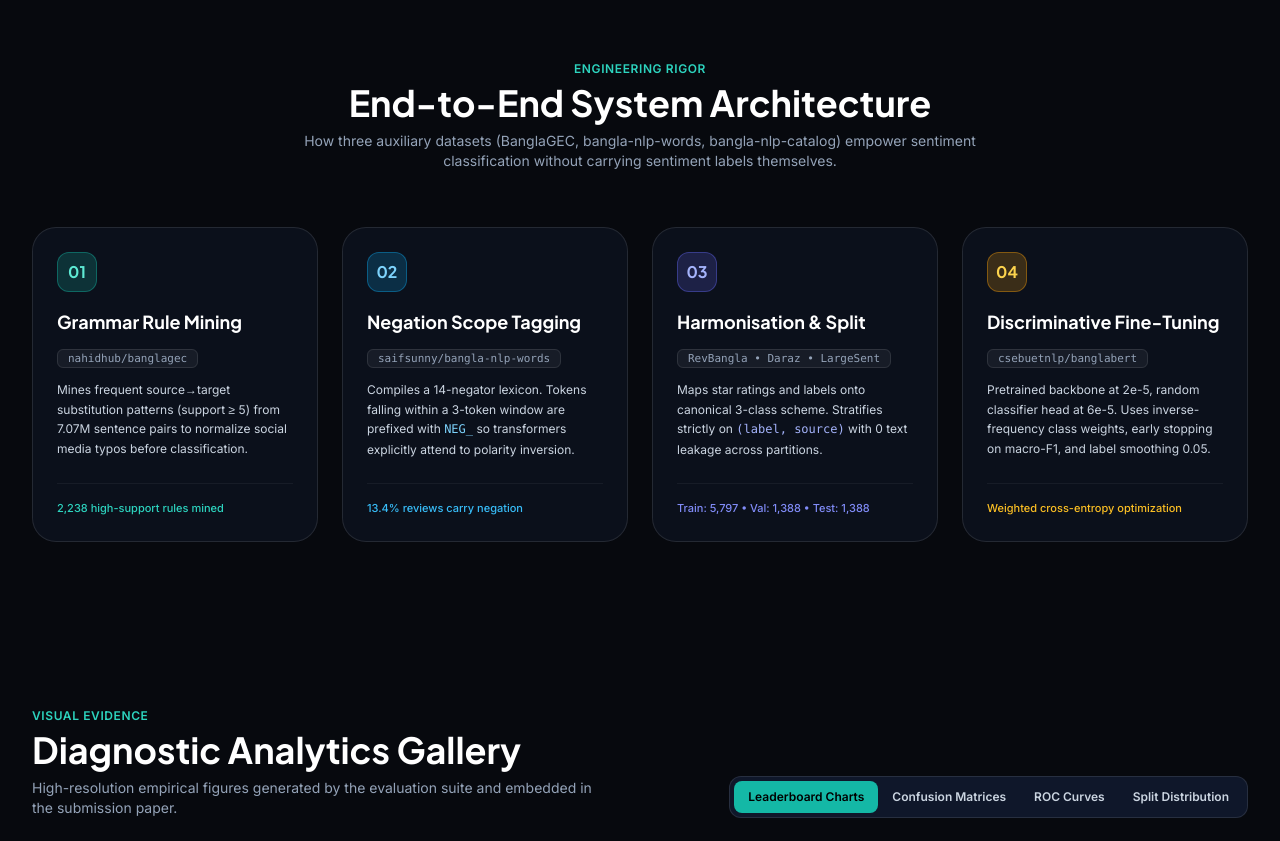
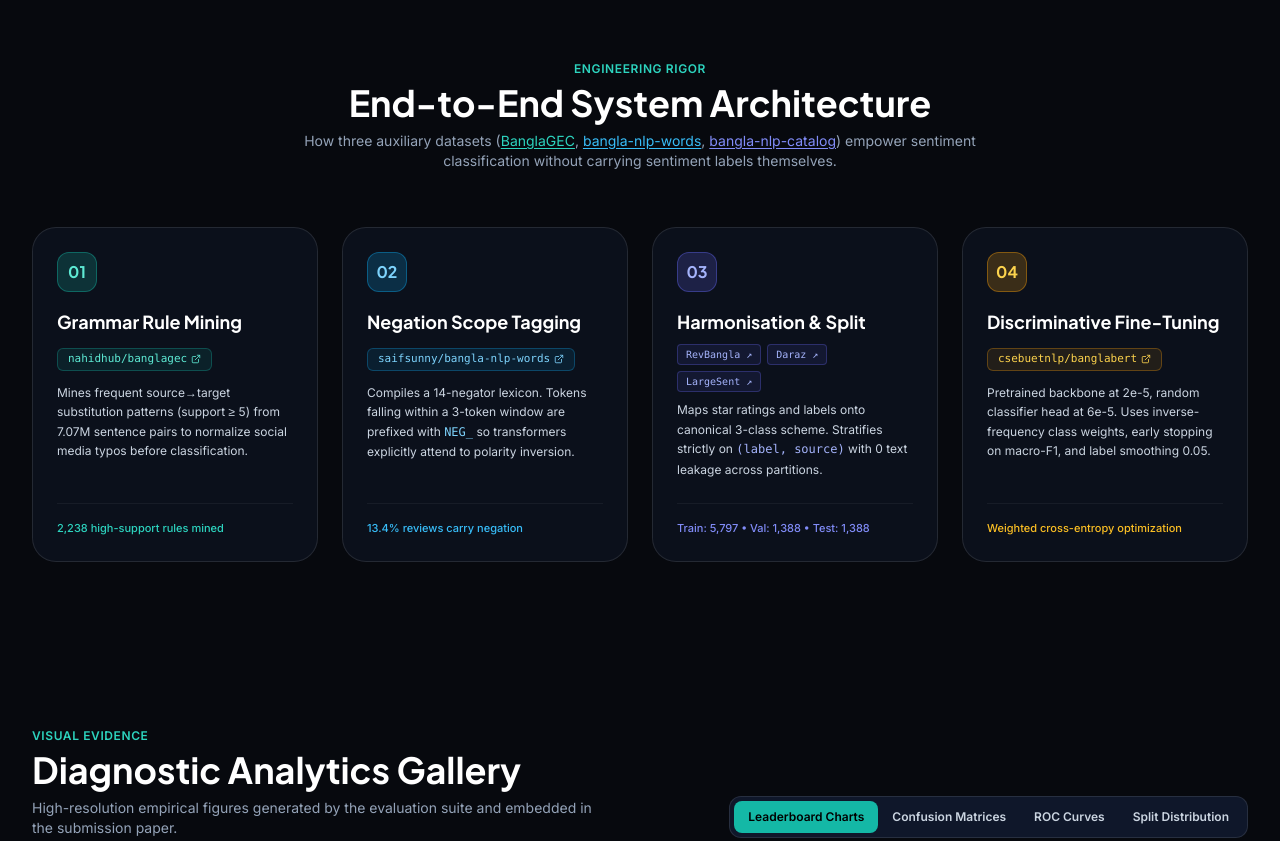
Before and after one commit to ShoumikBalaSomu/Developing-a-Bangla-Sentiment-Analysis-System-Using-Fine-Tuned-BERT-Models, a plain HTML site: page docs/index.html in a window 1280 px wide. Shown: the part 2720-3561 px from the top of the page. Drawn offline with nearby package versions, Linux system fonts and the light colour scheme.

Commit message:
docs: enrich architecture section with interactive dataset links and sync paper docx

```diff
--- a/docs/index.html
+++ b/docs/index.html
@@ -432,7 +432,7 @@
       <span class="text-xs font-semibold uppercase tracking-wider text-teal-400">Engineering Rigor</span>
       <h2 class="text-3xl sm:text-4xl font-bold font-display text-white mt-1">End-to-End System Architecture</h2>
       <p class="text-sm text-slate-400 mt-2 max-w-2xl mx-auto">
-        How three auxiliary datasets (BanglaGEC, bangla-nlp-words, bangla-nlp-catalog) empower sentiment classification without carrying sentiment labels themselves.
+        How three auxiliary datasets (<a href="https://www.kaggle.com/datasets/nahidhub/banglagec" target="_blank" rel="noopener noreferrer" class="text-teal-400 hover:text-teal-300 underline underline-offset-2">BanglaGEC</a>, <a href="https://www.kaggle.com/datasets/saifsunny/bangla-nlp-words" target="_blank" rel="noopener noreferrer" class="text-sky-400 hover:text-sky-300 underline underline-offset-2">bangla-nlp-words</a>, <a href="https://www.kaggle.com/datasets/kishormorol/bangla-nlp-catalog" target="_blank" rel="noopener noreferrer" class="text-indigo-400 hover:text-indigo-300 underline underline-offset-2">bangla-nlp-catalog</a>) empower sentiment classification without carrying sentiment labels themselves.
       </p>
     </div>
 
@@ -445,7 +445,10 @@
             01
           </div>
           <h3 class="font-display font-bold text-lg text-white mb-2">Grammar Rule Mining</h3>
-          <span class="text-[11px] px-2.5 py-0.5 rounded-md bg-white/5 text-slate-400 border border-white/10 font-mono">nahidhub/banglagec</span>
+          <a href="https://www.kaggle.com/datasets/nahidhub/banglagec" target="_blank" rel="noopener noreferrer" class="inline-flex items-center gap-1 text-[11px] px-2.5 py-0.5 rounded-md bg-teal-500/10 hover:bg-teal-500/20 text-teal-300 border border-teal-500/30 transition-all font-mono">
+            <span>nahidhub/banglagec</span>
+            <i data-lucide="external-link" class="w-2.5 h-2.5"></i>
+          </a>
           <p class="text-xs text-slate-300 mt-3 leading-relaxed">
             Mines frequent source&rarr;target substitution patterns (support &ge; 5) from 7.07M sentence pairs to normalize social media typos before classification.
           </p>
@@ -462,7 +465,10 @@
             02
           </div>
           <h3 class="font-display font-bold text-lg text-white mb-2">Negation Scope Tagging</h3>
-          <span class="text-[11px] px-2.5 py-0.5 rounded-md bg-white/5 text-slate-400 border border-white/10 font-mono">saifsunny/bangla-nlp-words</span>
+          <a href="https://www.kaggle.com/datasets/saifsunny/bangla-nlp-words" target="_blank" rel="noopener noreferrer" class="inline-flex items-center gap-1 text-[11px] px-2.5 py-0.5 rounded-md bg-sky-500/10 hover:bg-sky-500/20 text-sky-300 border border-sky-500/30 transition-all font-mono">
+            <span>saifsunny/bangla-nlp-words</span>
+            <i data-lucide="external-link" class="w-2.5 h-2.5"></i>
+          </a>
           <p class="text-xs text-slate-300 mt-3 leading-relaxed">
             Compiles a 14-negator lexicon. Tokens falling within a 3-token window are prefixed with <code class="text-sky-300">NEG_</code> so transformers explicitly attend to polarity inversion.
           </p>
@@ -479,8 +485,12 @@
             03
           </div>
           <h3 class="font-display font-bold text-lg text-white mb-2">Harmonisation &amp; Split</h3>
-          <span class="text-[11px] px-2.5 py-0.5 rounded-md bg-white/5 text-slate-400 border border-white/10 font-mono">RevBangla &bull; Daraz &bull; LargeSent</span>
-          <p class="text-xs text-slate-300 mt-3 leading-relaxed">
+          <div class="flex flex-wrap gap-1.5 my-1">
+            <a href="https://www.kaggle.com/datasets/saifsunny/revbangla" target="_blank" rel="noopener noreferrer" class="text-[10px] px-2 py-0.5 rounded bg-indigo-500/10 hover:bg-indigo-500/20 text-indigo-300 border border-indigo-500/30 font-mono transition-all">RevBangla ↗</a>
+            <a href="https://www.kaggle.com/datasets/robiulhasanjisan/bangladesh-daraz-reviews" target="_blank" rel="noopener noreferrer" class="text-[10px] px-2 py-0.5 rounded bg-indigo-500/10 hover:bg-indigo-500/20 text-indigo-300 border border-indigo-500/30 font-mono transition-all">Daraz ↗</a>
+            <a href="https://www.kaggle.com/datasets/tahmidmir/largesentimentdata" target="_blank" rel="noopener noreferrer" class="text-[10px] px-2 py-0.5 rounded bg-indigo-500/10 hover:bg-indigo-500/20 text-indigo-300 border border-indigo-500/30 font-mono transition-all">LargeSent ↗</a>
+          </div>
+          <p class="text-xs text-slate-300 mt-2 leading-relaxed">
             Maps star ratings and labels onto canonical 3-class scheme. Stratifies strictly on <code class="text-indigo-300">(label, source)</code> with 0 text leakage across partitions.
           </p>
         </div>
@@ -496,7 +506,10 @@
             04
           </div>
           <h3 class="font-display font-bold text-lg text-white mb-2">Discriminative Fine-Tuning</h3>
-          <span class="text-[11px] px-2.5 py-0.5 rounded-md bg-white/5 text-slate-400 border border-white/10 font-mono">csebuetnlp/banglabert</span>
+          <a href="https://huggingface.co/csebuetnlp/banglabert" target="_blank" rel="noopener noreferrer" class="inline-flex items-center gap-1 text-[11px] px-2.5 py-0.5 rounded-md bg-amber-500/10 hover:bg-amber-500/20 text-amber-300 border border-amber-500/30 transition-all font-mono">
+            <span>csebuetnlp/banglabert</span>
+            <i data-lucide="external-link" class="w-2.5 h-2.5"></i>
+          </a>
           <p class="text-xs text-slate-300 mt-3 leading-relaxed">
             Pretrained backbone at 2e-5, random classifier head at 6e-5. Uses inverse-frequency class weights, early stopping on macro-F1, and label smoothing 0.05.
           </p>
@@ -769,9 +782,11 @@
       <div>
         MIT Licensed &bull; Developed by Shoumik Bala Somu &amp; Raisha Khan Raka
       </div>
-      <div class="flex items-center gap-4 text-slate-400">
+      <div class="flex flex-wrap items-center gap-4 text-slate-400">
         <a href="https://github.com/ShoumikBalaSomu/Developing-a-Bangla-Sentiment-Analysis-System-Using-Fine-Tuned-BERT-Models" target="_blank" class="hover:text-white transition-colors">GitHub Repo</a>
         <a href="https://github.com/ShoumikBalaSomu/Developing-a-Bangla-Sentiment-Analysis-System-Using-Fine-Tuned-BERT-Models/tree/main/dataset" target="_blank" class="hover:text-white transition-colors">Dataset Card</a>
+        <a href="https://github.com/ShoumikBalaSomu/Developing-a-Bangla-Sentiment-Analysis-System-Using-Fine-Tuned-BERT-Models/tree/main/results" target="_blank" class="hover:text-white transition-colors">Results</a>
+        <a href="https://github.com/ShoumikBalaSomu/Developing-a-Bangla-Sentiment-Analysis-System-Using-Fine-Tuned-BERT-Models/tree/main/paper" target="_blank" class="hover:text-white transition-colors">Paper</a>
       </div>
     </div>
   </footer>
```
Also changed, not shown: 3 other files.
